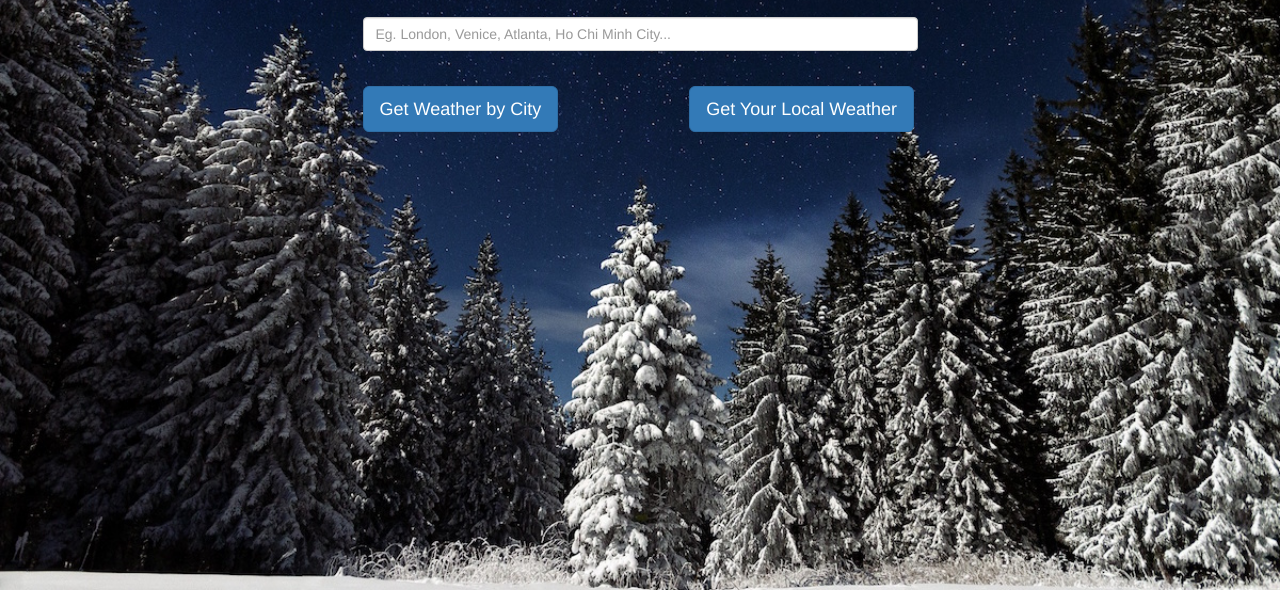
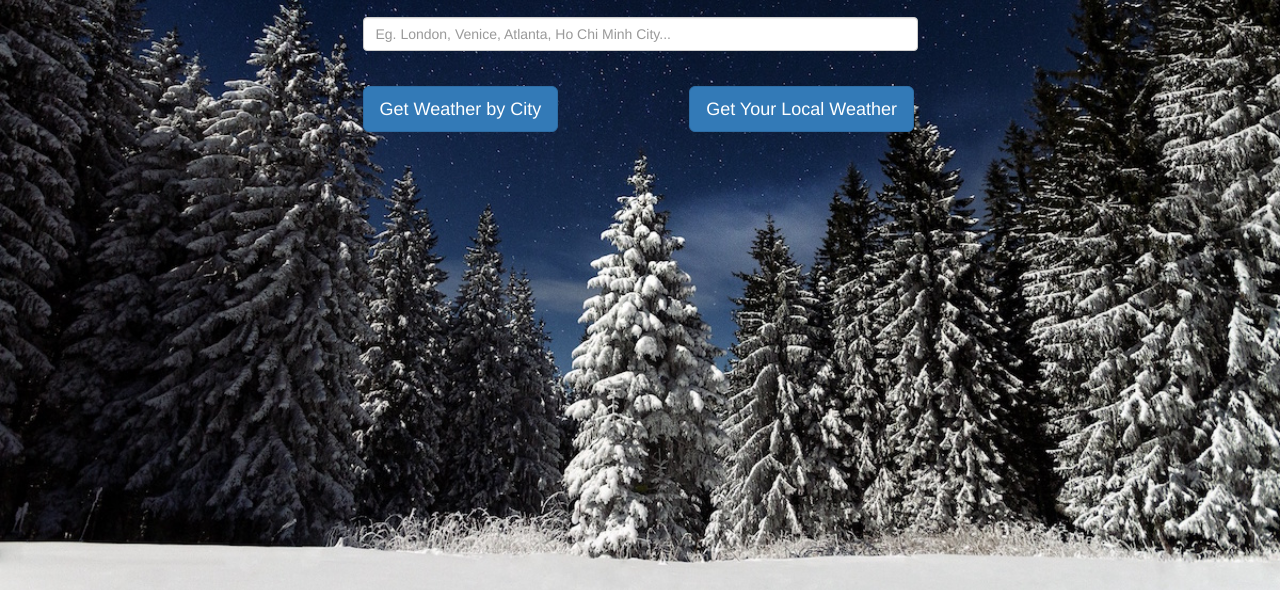
Before and after one commit to MarcusHurney/jQueryWeatherApp, a website: page public/index.html in a window 1280 px wide. Shown: the part 210-800 px from the top of the page. Drawn offline with nearby package versions, Linux system fonts and the light colour scheme.

Commit message:
Fixes background image to fit body tag perfectly using jQuery's .height() method

```diff
--- a/public/css/weatherStyles.css
+++ b/public/css/weatherStyles.css
@@ -2,6 +2,7 @@ body {
 	background-image: url("weather-background.jpeg");
 	background-repeat: no-repeat;
 	background-size: cover;
+	background-position: center;
 }
 
 #heading {
--- a/public/index.html
+++ b/public/index.html
@@ -25,7 +25,7 @@
 
 </head>
 
-<body>
+<body class="contentContainer">
 
 	<div class="container">
 
--- a/public/js/weatherFetcher.js
+++ b/public/js/weatherFetcher.js
@@ -1,4 +1,6 @@
 $(document).ready(function() {
+
+	$(".contentContainer").css("min-height", $(window).height());
 
 		$('#success').hide();
 		$('#failure').hide();
```
